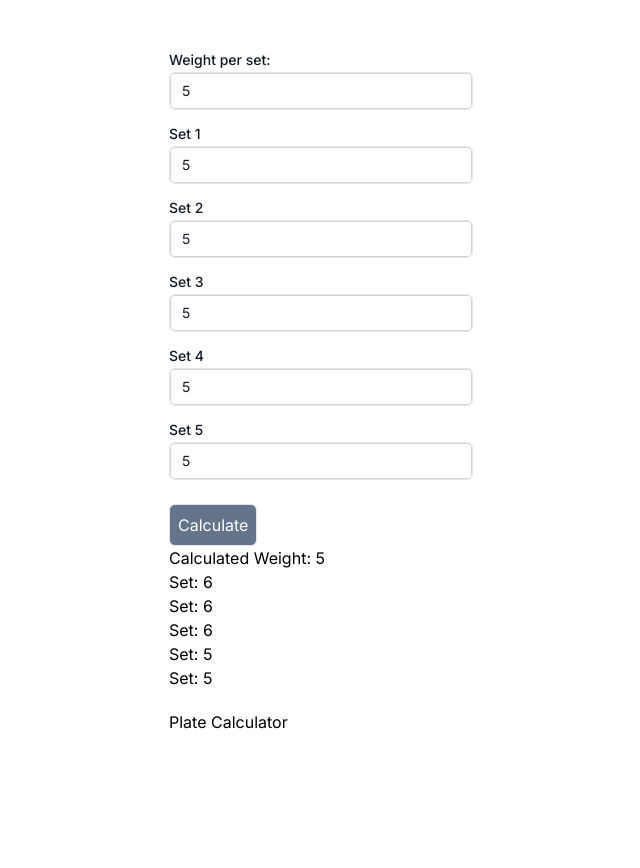
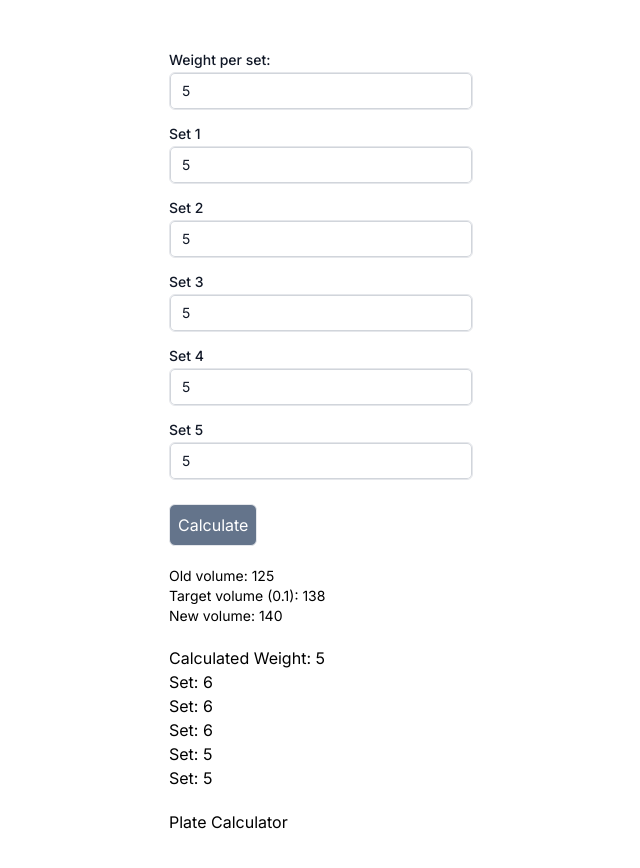
Before and after one commit to jmgunter/weight-increase-calculator, a Next.js app: page / in a window 1280 px wide. Both pictures are taken after typing "5", "5", "5", "5", "5", "5" into the empty fields and a click on the button "Calculate". Shown: the top 868 px of the page, without its empty margins (319-959 px from the left). Before the commit the page ends 800 px from the top, so only its background shows below. Built offline with nearby package versions, Linux system fonts and the light colour scheme.

Commit message:
Added new volume calculations

```diff
--- a/package.json
+++ b/package.json
@@ -5,7 +5,7 @@
   "scripts": {
     "dev": "next dev",
     "build": "next build",
-    "start": "next start",
+    "start": "vercel dev --listen 3000",
     "lint": "next lint"
   },
   "dependencies": {
--- a/src/pages/index.tsx
+++ b/src/pages/index.tsx
@@ -11,6 +11,9 @@ export default function Home() {
   const [calculatedWeight, setCalculatedWeight] = useState<number>(0);
   const [currentSets, setCurrentSets] = useState<any[]>([]);
   const [calculatedSets, setCalculatedSets] = useState<any[]>([]);
+  const [oldVolume, setOldVolume] = useState<number>(0);
+  const [targetVolume, setTargetVolume] = useState<number>(0);
+  const [newVolume, setNewVolume] = useState<number>(0);
 
   const preSetValues = {
     sets: 5,
@@ -36,6 +39,7 @@ export default function Home() {
   function calculateNewSets(volume: number) {
     // Calculate a new weight and number of reps based on the current volume
     // Calculate new reps
+
     const maxTotalReps = preSetValues.maxReps * preSetValues.sets;
     const minTotalReps = preSetValues.minReps * preSetValues.sets;
 
@@ -68,18 +72,26 @@ export default function Home() {
 
     setCalculatedSets(newSets);
     setCalculatedWeight(newWeight);
+    setNewVolume(newSets.reduce((a, b) => a + b, 0) * newWeight);
   }
 
   // Calculate new weight
   function handleCalculateClick() {
     // Calculate current volume
-    const volume = currentSets.reduce(
+    setOldVolume(
+      currentSets.reduce(
         (accumulator, currentValue) => currentValue * weight + accumulator,
         0
+      )
     );
-    // Calculate new volume based on weight increase
-    const newVolume = volume * (1 + preSetValues.weightIncrease);
-    calculateNewSets(newVolume);
+    setOldVolume((oldV) => {
+      setTargetVolume(Math.round(oldV * (1 + preSetValues.weightIncrease)));
+      setTargetVolume((newV) => {
+        calculateNewSets(newV);
+        return newV;
+      });
+      return oldV;
+    });
   }
 
   // TODO: Function for focusing the next input field when the user presses enter
@@ -130,7 +142,7 @@ export default function Home() {
             );
           })}
           <button
-            className="border p-2 rounded-md bg-slate-500 text-white mt-3"
+            className="border p-2 rounded-md bg-slate-500 text-white mt-3 mb-5"
             onClick={handleCalculateClick}
           >
             Calculate
@@ -138,15 +150,26 @@ export default function Home() {
           <div>
             <div>
               {/* New weight */}
-              <ul>
-                {!!calculatedWeight && (
+              {calculatedWeight && (
+                <div>
+                  <p className="text-sm">
+                    Old volume: <span>{oldVolume}</span>
+                  </p>
+                  <p className="text-sm">
+                    Target volume ({preSetValues.weightIncrease}):{" "}
+                    <span>{targetVolume}</span>
+                  </p>
+                  <p className="text-sm">
+                    New volume: <span>{newVolume}</span>
+                  </p>
+                  <ul className="mt-5">
                     <li>Calculated Weight: {calculatedWeight}</li>
-                )}
-                {!!calculatedWeight &&
-                  calculatedSets.map((set, index) => {
+                    {calculatedSets.map((set, index) => {
                       return <li key={index}>Set: {set}</li>;
                     })}
                   </ul>
+                </div>
+              )}
             </div>
             <div className="mt-5">
               <h3>Plate Calculator</h3>
```
Lines whose indentation alone changed are shown as unchanged.
